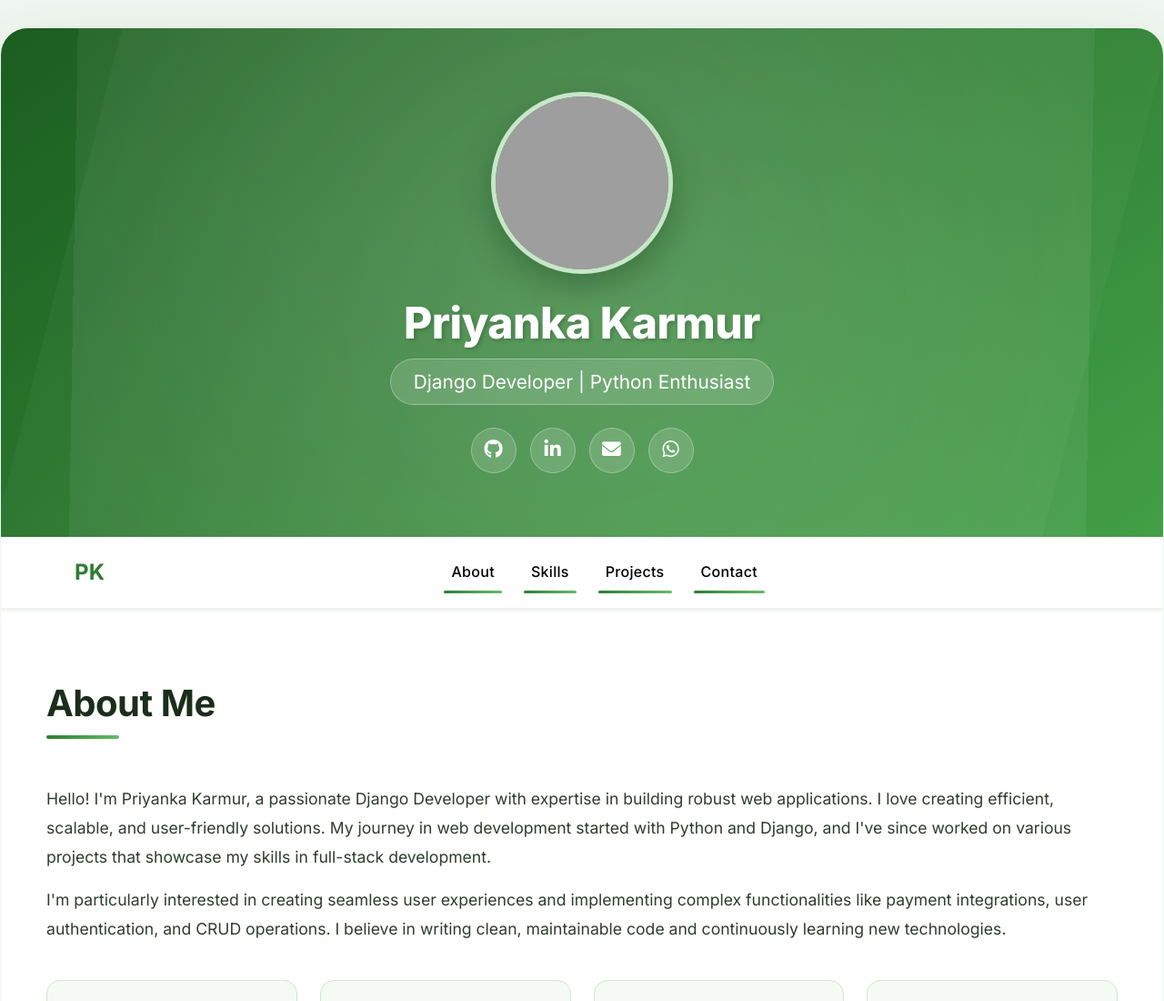
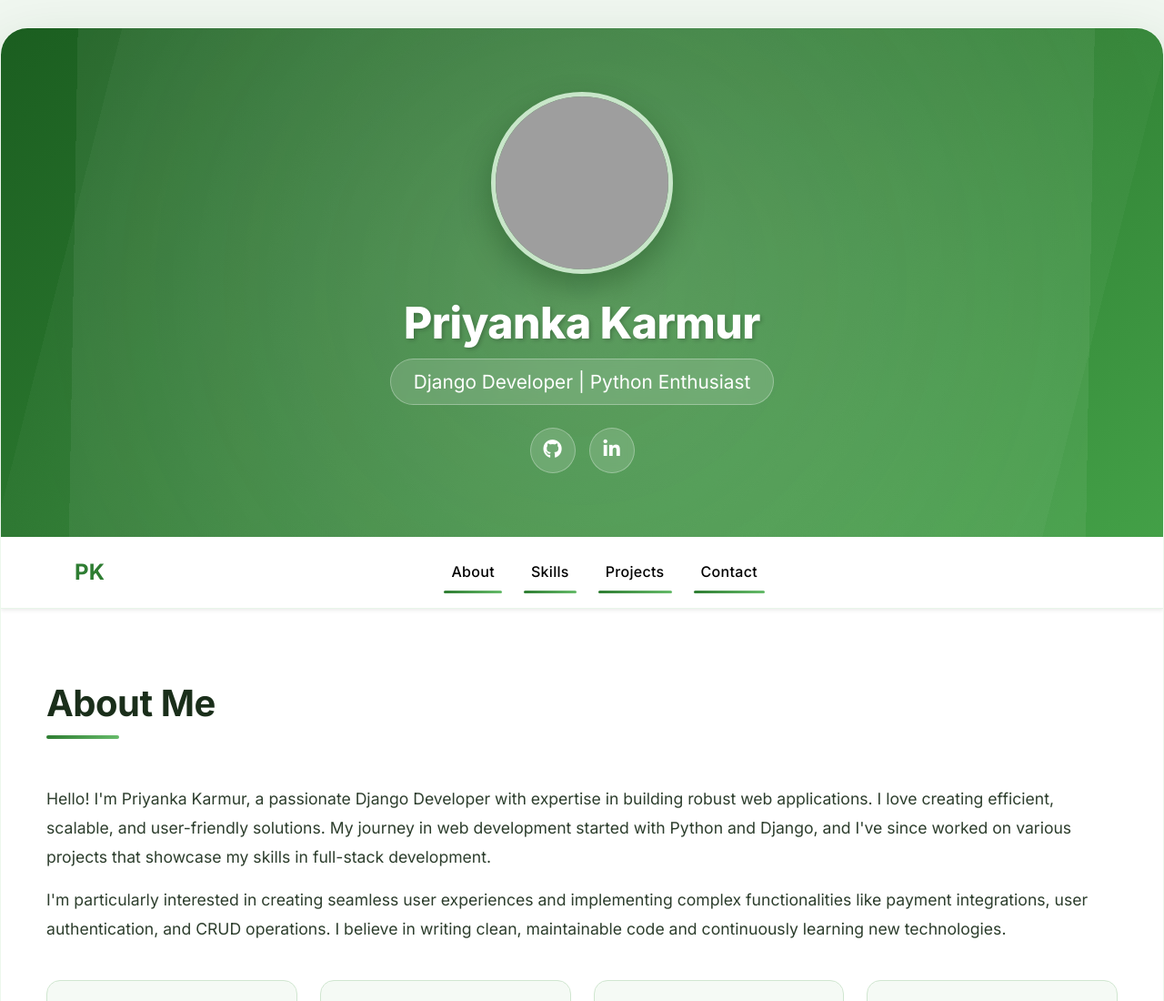
Before and after one commit to priyankakarmur104-debug/portfolio, a plain HTML site: page index.html in a window 1280 px wide. Shown: the top 1100 px of the page at 91% size. Drawn offline with nearby package versions, Linux system fonts and the light colour scheme; grey boxes are pictures that could not be loaded.

Commit message:
Update index.html

```diff
--- a/index.html
+++ b/index.html
@@ -729,8 +729,7 @@
             <div class="social-links" data-aos="fade-up" data-aos-duration="1000" data-aos-delay="600">
                 <a href="#" target="_blank" title="GitHub"><i class="fab fa-github"></i></a>
                 <a href="https://www.linkedin.com/in/priyanka-karmur-5278b13a8?utm_source=share_via&utm_content=profile&utm_medium=member_android" target="_blank" title="LinkedIn"><i class="fab fa-linkedin-in"></i></a>
-                <a href="mailto:priyankakarmur104@gmail.com" title="Email"><i class="fas fa-envelope"></i></a>
-                <a href="https://wa.me/917861068092" target="_blank" title="WhatsApp"><i class="fab fa-whatsapp"></i></a>
+
             </div>
         </header>
 
```
